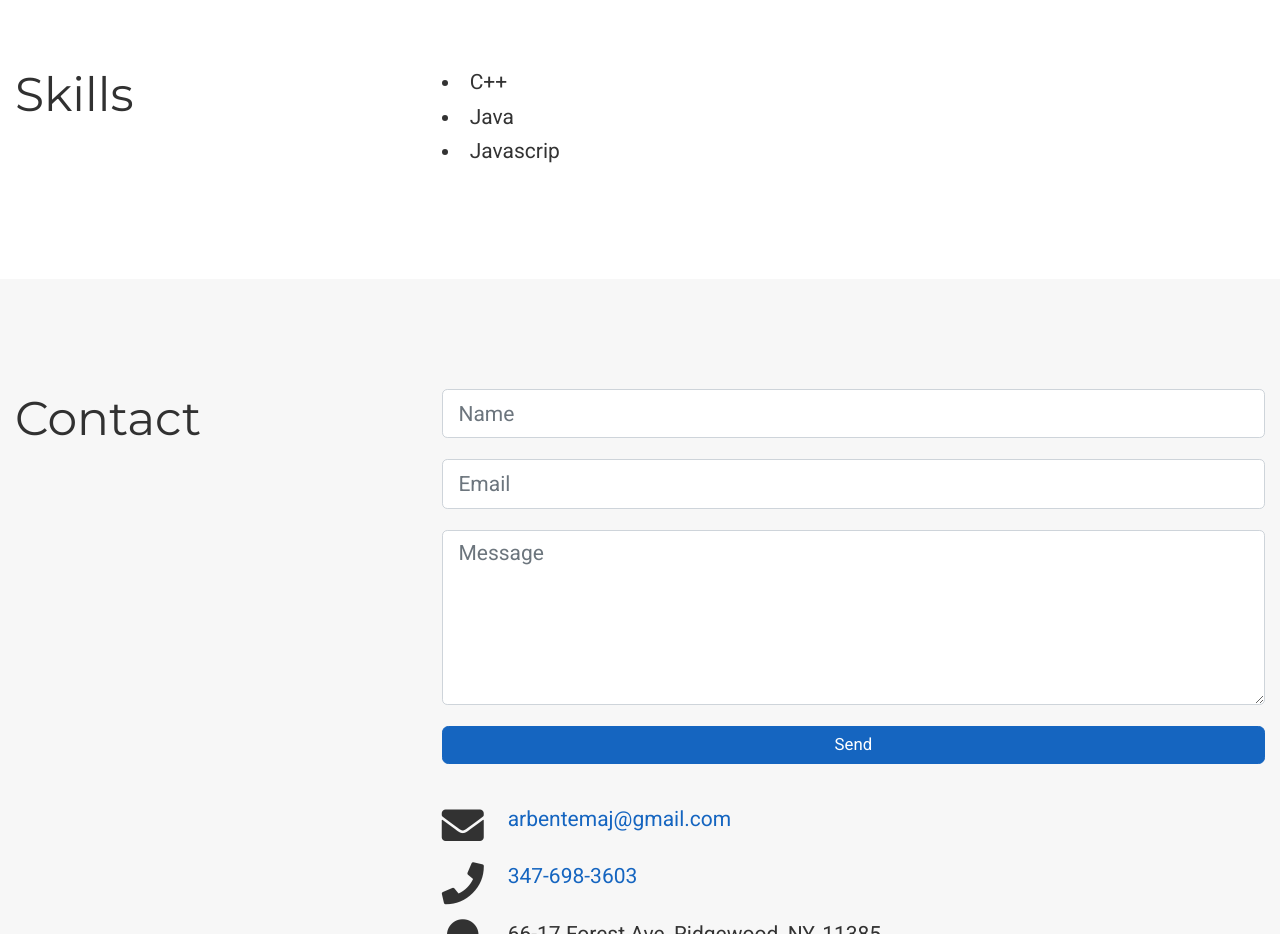
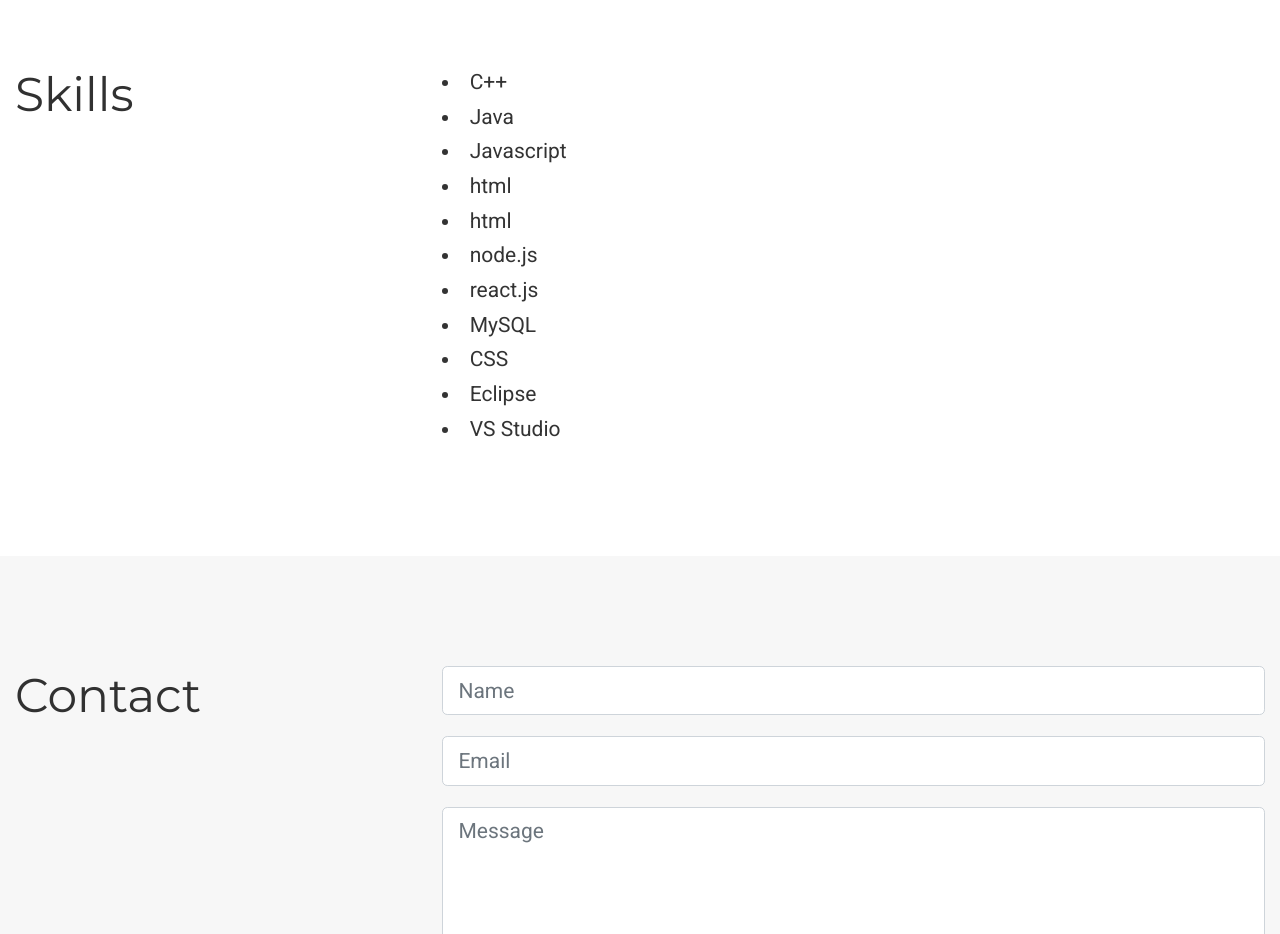
Before and after one commit to ArbenTemaj/ArbenTemaj.github.io, a plain HTML site: page index.html in a window 1280 px wide. Shown: the part 1580-2514 px from the top of the page. Drawn offline with nearby package versions, Linux system fonts and the light colour scheme; some icons are missing; files whose address does not match are found by name.

Commit message:
Update index.html

```diff
--- a/index.html
+++ b/index.html
@@ -435,7 +435,24 @@
 
     <li>Java</li>
 
-    <li>Javascrip</li>
+    <li>Javascript</li>
+
+    <li>html</li>
+
+    <li>html</li>
+
+    <li>node.js</li>
+
+    <li>react.js</li>
+
+    <li>MySQL</li>
+
+    <li>CSS</li>
+
+    <li>Eclipse</li>
+
+    <li>VS Studio</li>
+
 
 
 
```
